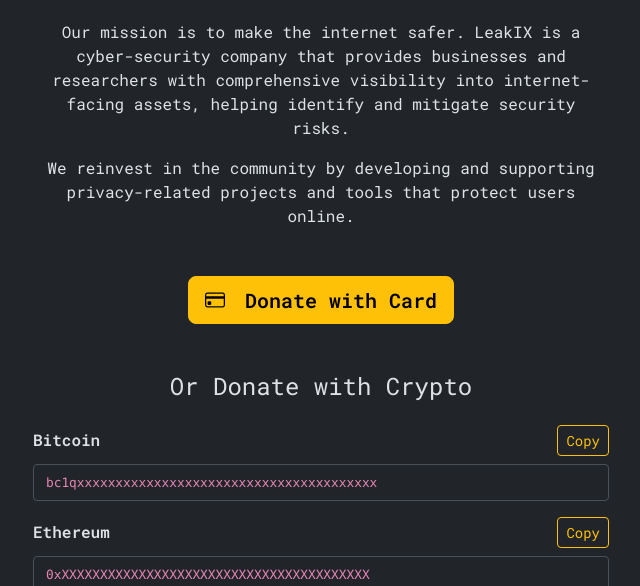
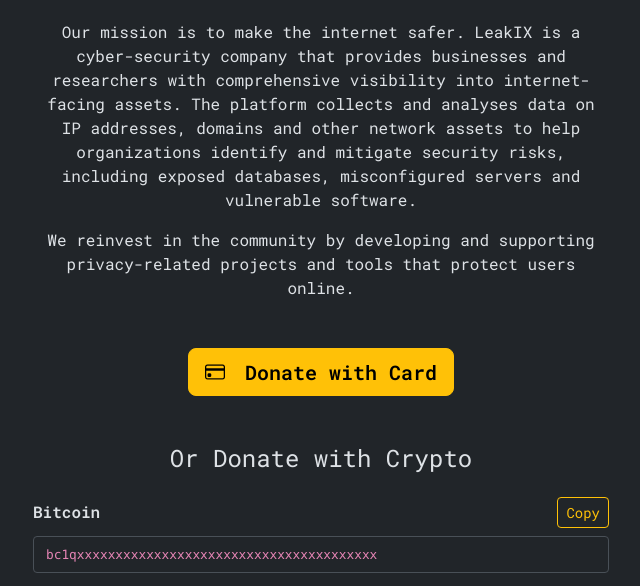
Before and after one commit to LeakIX/sponsor, a website: page frontend/index.html in a window 1280 px wide. Shown: the part 174-760 px from the top of the page, without its empty margins (319-959 px from the left). Drawn offline with nearby package versions, Linux system fonts and the light colour scheme; files that its build step writes are made by us from their sources.

Commit message:
Expand LeakIX description

```diff
--- a/frontend/index.html
+++ b/frontend/index.html
@@ -40,8 +40,11 @@
           <p class="mb-3">
             Our mission is to make the internet safer. LeakIX is a
             cyber-security company that provides businesses and researchers
-            with comprehensive visibility into internet-facing assets, helping
-            identify and mitigate security risks.
+            with comprehensive visibility into internet-facing assets. The
+            platform collects and analyses data on IP addresses, domains and
+            other network assets to help organizations identify and mitigate
+            security risks, including exposed databases, misconfigured servers
+            and vulnerable software.
           </p>
           <p class="mb-0">
             We reinvest in the community by developing and supporting
```
